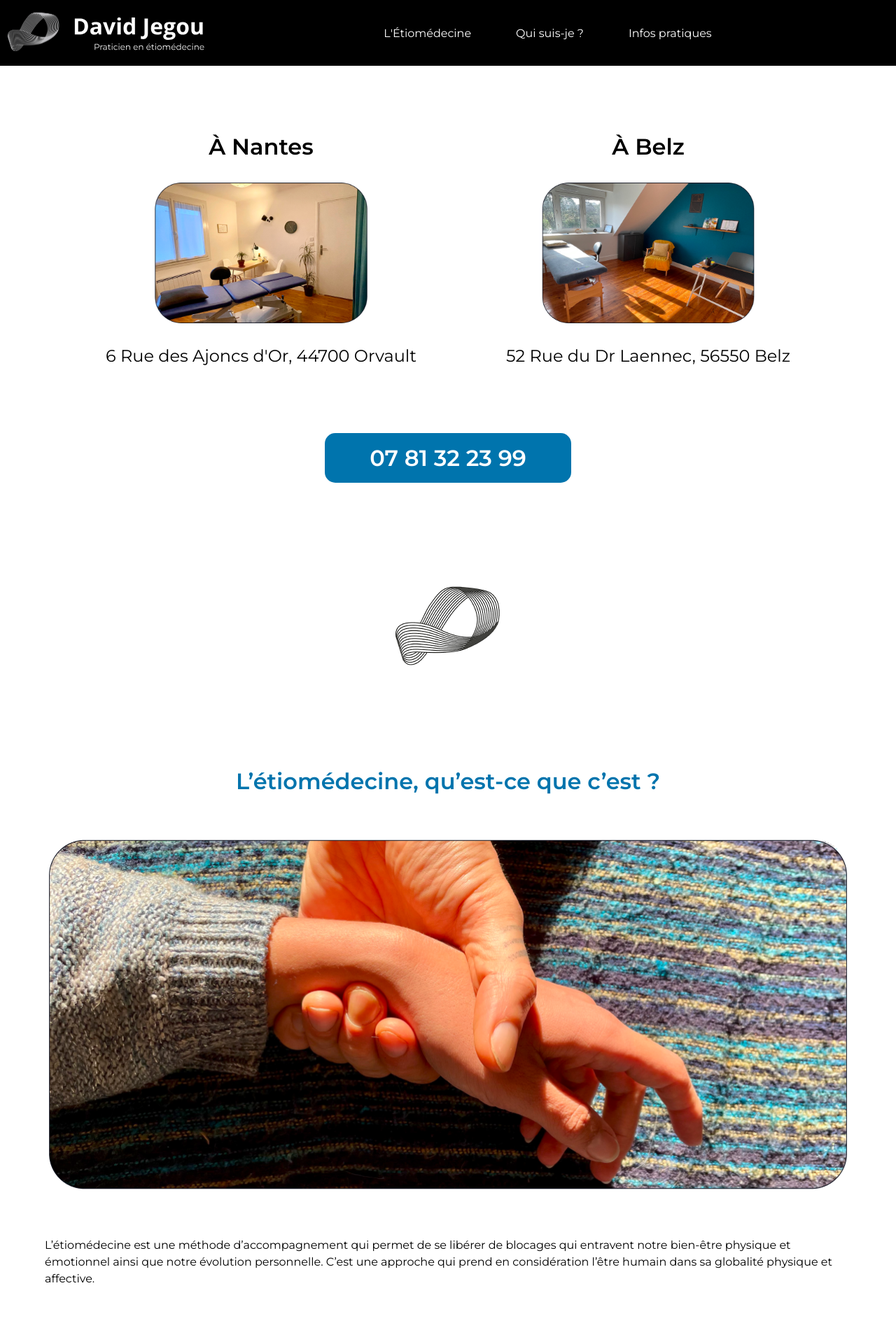
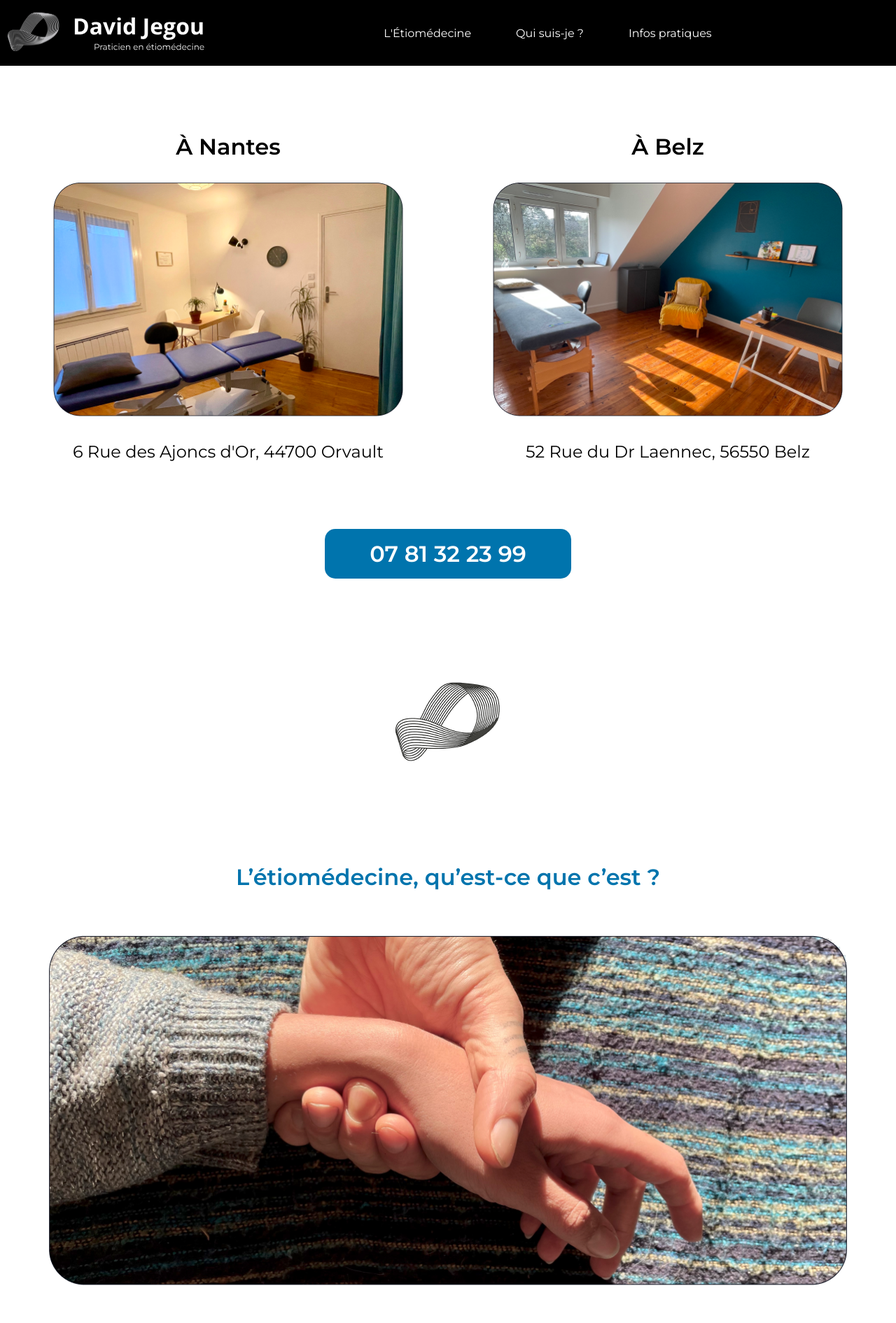
Before and after one commit to mpressen/wedding_website, a Jekyll site: the page built from index.html, in a window 1280 px wide. Shown: the top 1891 px of the page at 70% size. Built offline with Jekyll 4.4.1, drawn with Linux system fonts in a browser that asks for light colours; some of the changed text lies outside the part shown.

Commit message:
change photos, correct some redundancy in text

```diff
--- a/index.html
+++ b/index.html
@@ -7,13 +7,21 @@ layout: default
   <div class="container">
     <div class="cabinet">
       <h1 class="semi-bold">À Nantes</h1>
-      <img src="./assets/images/nantes.webp" alt="cabinet d'Étiomédecine de David Jegou à Nantes" width="302"
-        height="201">
+       <picture>
+        <source media="(min-width: 516px)" srcset="./assets/images/big-nantes.webp" width="500"
+          height="334">
+        <img src="./assets/images/nantes.webp" alt="cabinet d'Étiomédecine de David Jegou à Nantes" width="302"
+          height="201">
+        </picture>
       <h2>6 Rue des Ajoncs d'Or, 44700 Orvault</h2>
     </div>
     <div class="cabinet">
       <h1 class="semi-bold">À Belz</h1>
-      <img src="./assets/images/belz.webp" alt="cabinet d'Étiomédecine de David Jegou à Belz" width="302" height="201">
+      <picture>
+        <source media="(min-width: 516px)" srcset="./assets/images/big-belz.webp" width="500"
+          height="334">
+          <img src="./assets/images/belz.webp" alt="cabinet d'Étiomédecine de David Jegou à Belz" width="302" height="201">
+        </picture>
       <h2>52 Rue du Dr Laennec, 56550 Belz</h2>
     </div>
   </div>
```
Also changed, not shown: other parts of index.html (+1 -1 lines), assets/images/big-belz.webp (added), assets/images/big-nantes.webp (added), assets/images/david_jegou.webp, assets/images/etiomedecine.webp, 5 other files.
